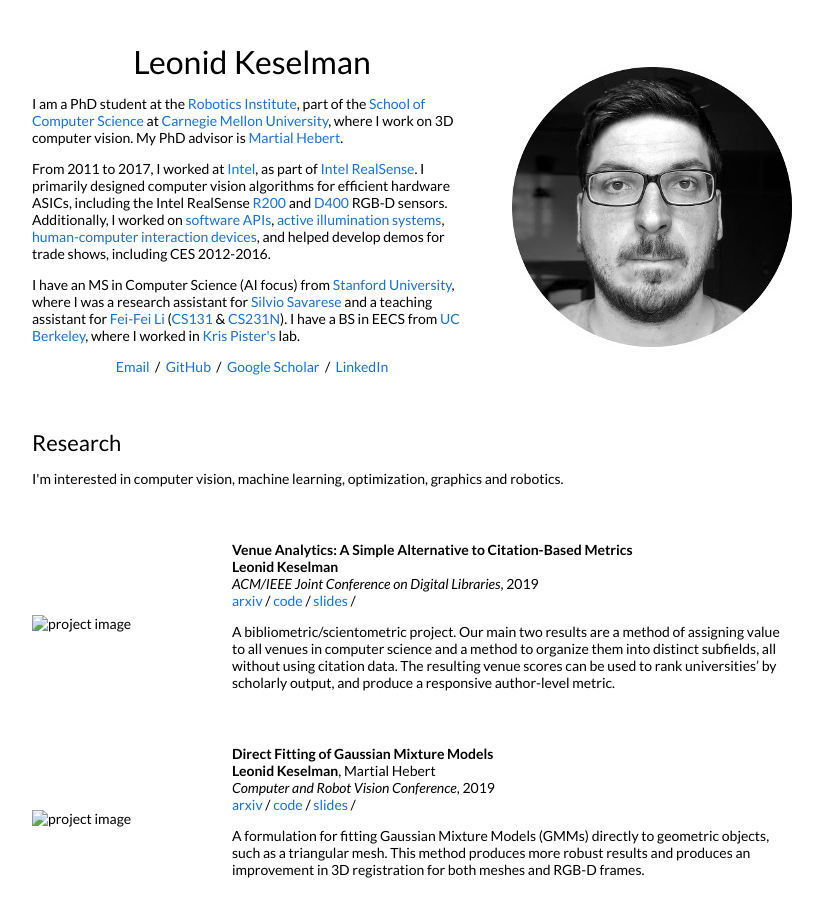
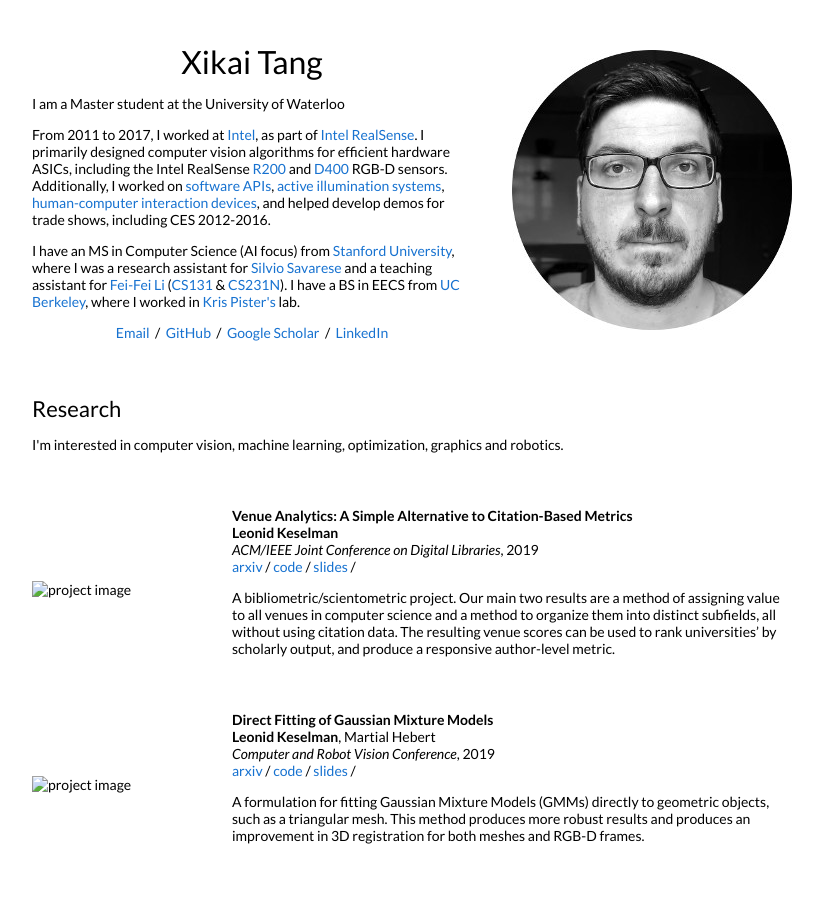
Before and after one commit to Jasper-kk/Jasper-kk.github.io, a Jekyll site: the page built from _posts/2019-06-02-venue.markdown, in a window 1280 px wide and 900 px high. Shown: the whole window, without its empty margins (228-1051 px from the left). Built offline with Jekyll 4.4.1, drawn with Linux system fonts in a browser that asks for light colours.

Commit message:
Update default.html

```diff
--- a/_layouts/default.html
+++ b/_layouts/default.html
@@ -25,9 +25,9 @@
           <tr style="padding:0px">
             <td style="padding:2.5%;width:60%;vertical-align:middle">
               <h1>
-                Leonid Keselman
+                Xikai Tang
               </h1>
-              <p>I am a PhD student at the <a href="https://www.ri.cmu.edu/">Robotics Institute</a>, part of the <a href="https://www.scs.cmu.edu/">School of Computer Science</a> at <a href="https://www.cmu.edu/">Carnegie Mellon University</a>, where I work on 3D computer vision. My PhD advisor is <a href="http://www.cs.cmu.edu/~hebert/">Martial Hebert</a>.
+              <p>I am a Master student at the University of Waterloo
               </p>
               <p>
                 From 2011 to 2017, I worked at <a href="https://www.intel.com">Intel</a>, as part of <a href="https://www.intelrealsense.com/">Intel RealSense</a>. I primarily designed computer vision algorithms for efficient hardware ASICs, including the Intel RealSense <a href="https://software.intel.com/en-us/articles/realsense-r200-camera">R200</a> and <a href="https://software.intel.com/en-us/realsense/d400">D400</a> RGB-D sensors. Additionally, I worked on <a href="https://github.com/IntelRealSense/librealsense">software APIs</a>, <a href="https://patents.google.com/patent/US9992474B2">active illumination systems</a>, <a href="https://patents.google.com/patent/US9304597">human-computer interaction devices</a>, and helped develop demos for trade shows, including CES 2012-2016.
```
